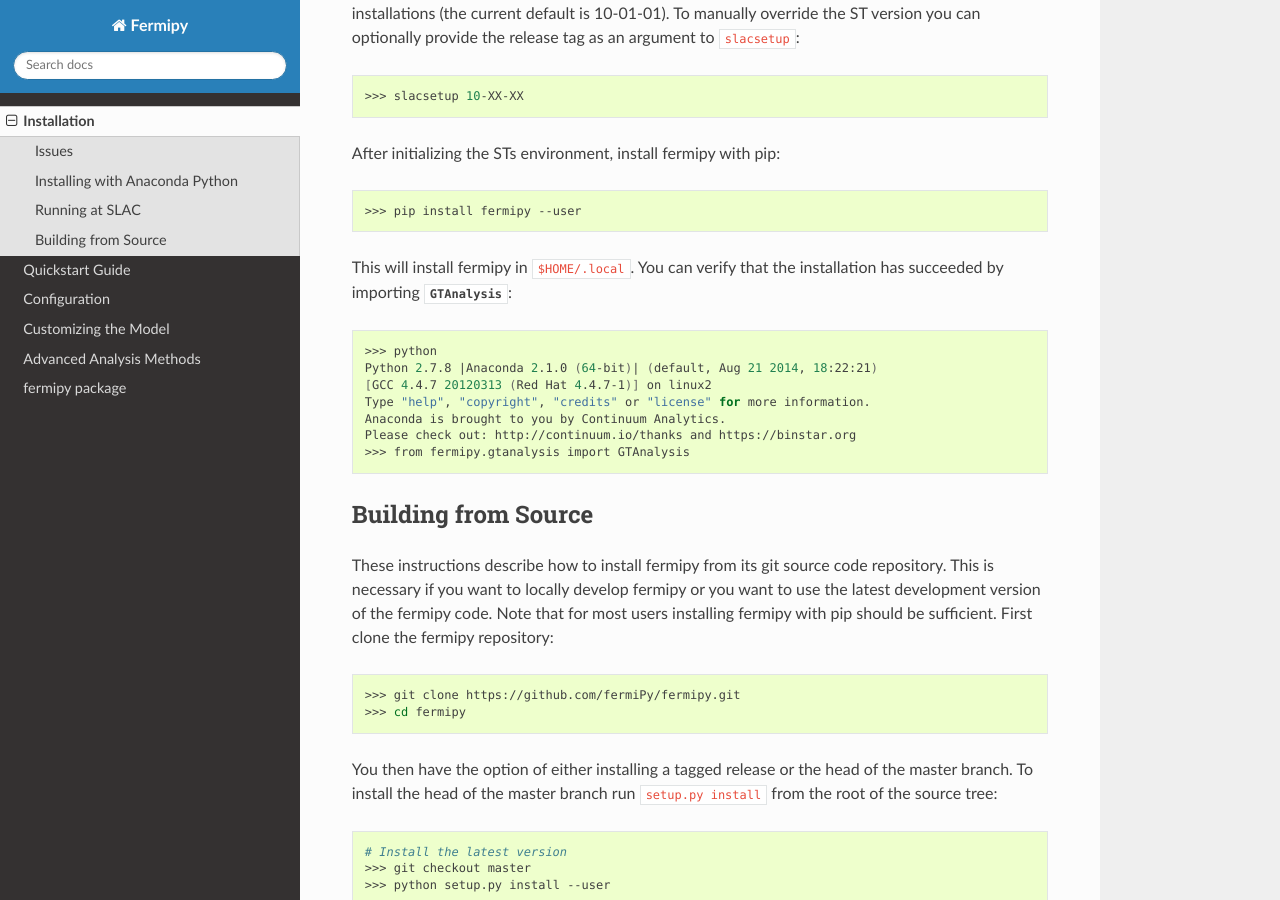
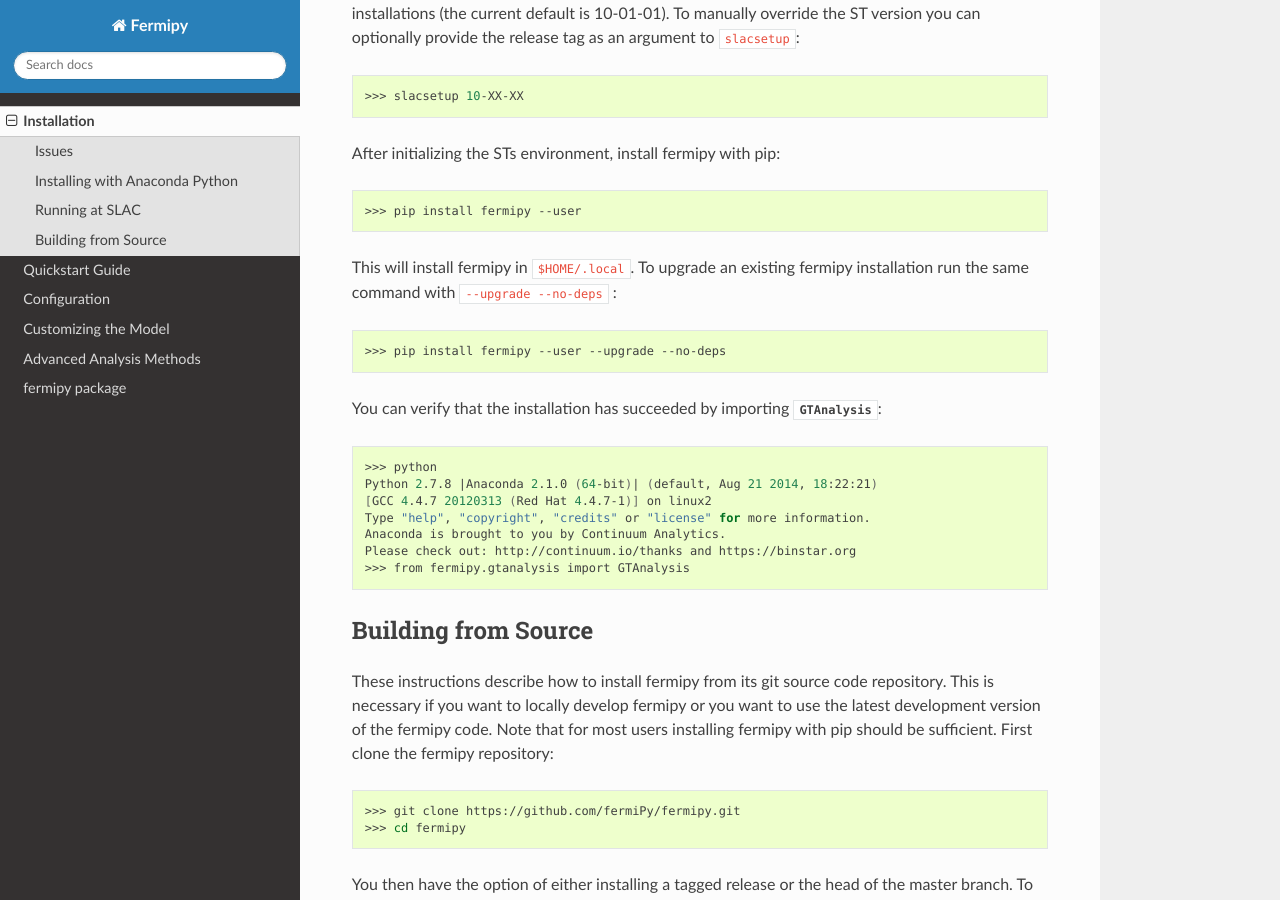
Before and after one commit to fermiPy/fermipy, a Sphinx documentation site: the page built from docs/install.rst, in a window 1280 px wide and 900 px high, scrolled down 3061 px. Built offline with Sphinx 7.4.7 and the Read the Docs theme 2.0.0, drawn with Linux system fonts in a browser that asks for light colours; the version number could not be read and is left out.

Commit message:
Tweak installation docs.

```diff
--- a/docs/install.rst
+++ b/docs/install.rst
@@ -178,8 +178,14 @@ After initializing the STs environment, install fermipy with pip:
 
    >>> pip install fermipy --user
 
-This will install fermipy in ``$HOME/.local``.  You can verify that
-the installation has succeeded by importing
+This will install fermipy in ``$HOME/.local``.  To upgrade an existing
+fermipy installation run the same command with ``--upgrade --no-deps`` :
+
+.. code-block:: bash
+
+   >>> pip install fermipy --user --upgrade --no-deps
+
+You can verify that the installation has succeeded by importing
 `~fermipy.gtanalysis.GTAnalysis`:
 
 .. code-block:: bash
```
